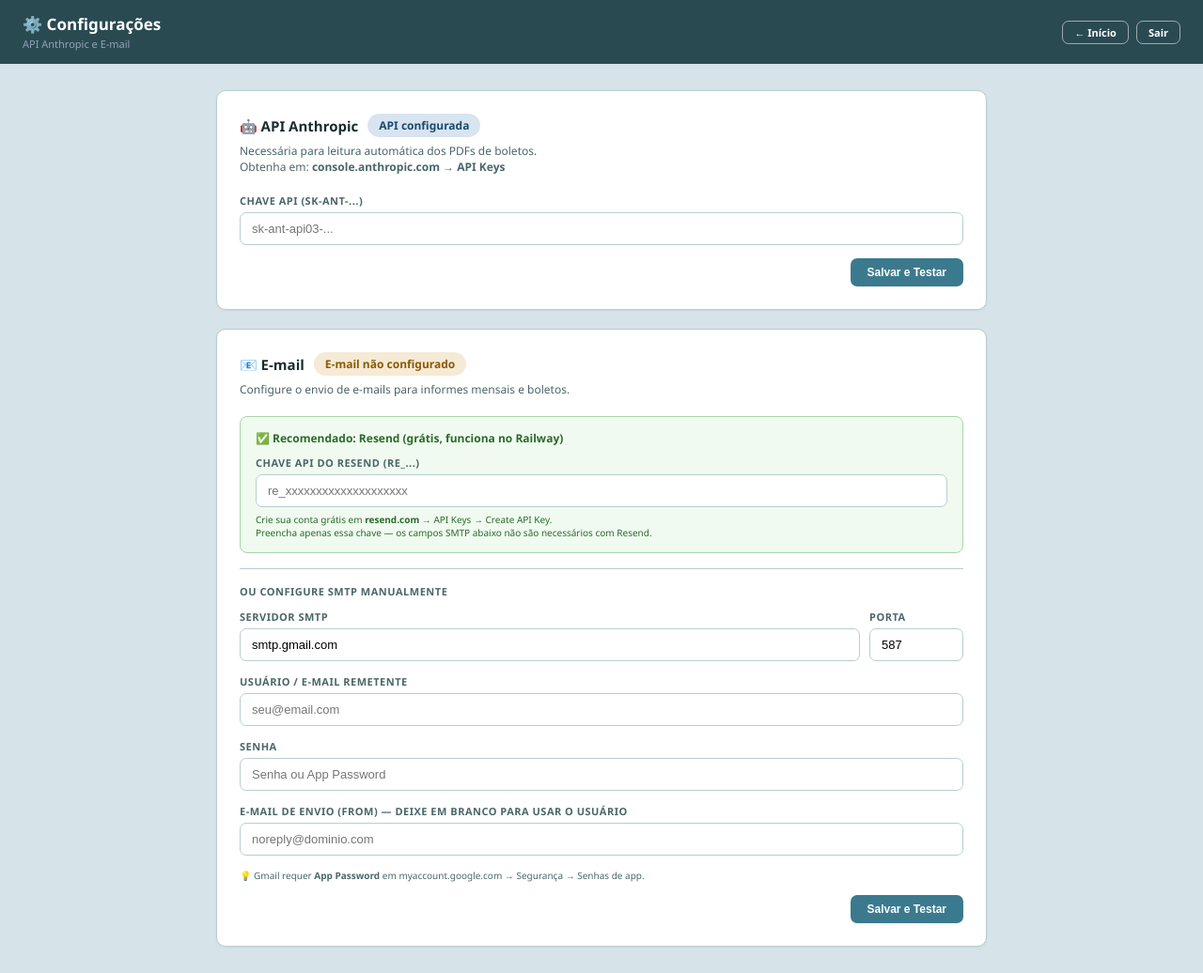
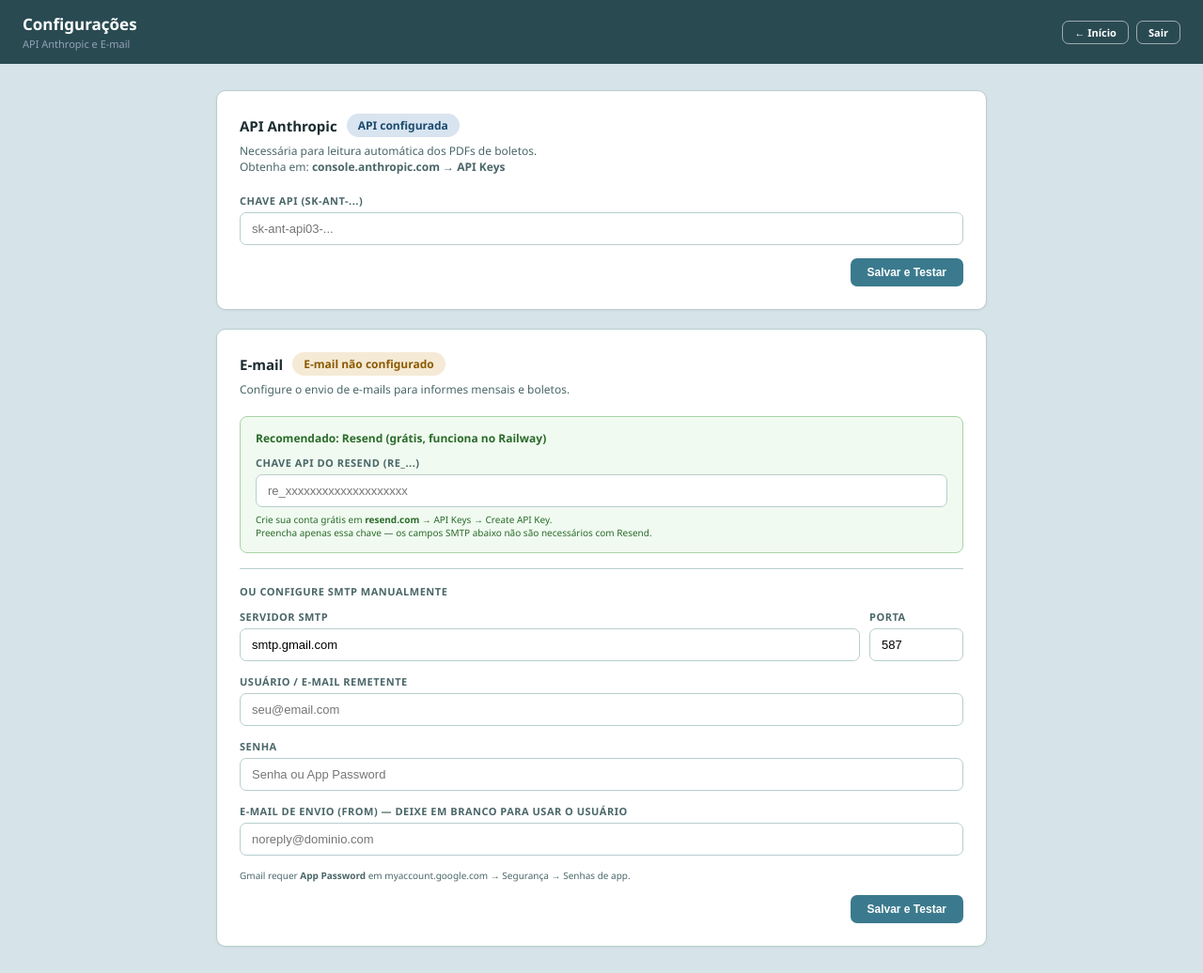
Before and after one commit to vithorafailde/sistema-boletos, a Flask app: page /configuracoes in a window 1280 px wide. Shown: the whole page at 94% size. Run offline with Flask 3, Linux system fonts and the light colour scheme; the visitor is signed in with stand-in values (Sample User, id 1).

Commit message:
remove todos os emojis da pagina de configuracoes

```diff
--- a/templates/configuracoes.html
+++ b/templates/configuracoes.html
@@ -48,7 +48,7 @@ body { font-family:'Segoe UI',Arial,sans-serif; background:var(--bg); color:var(
 
 <div class="header">
   <div>
-    <h1>⚙️ Configurações</h1>
+    <h1>Configurações</h1>
     <p>API Anthropic e E-mail</p>
   </div>
   <div class="header-actions">
@@ -62,7 +62,7 @@ body { font-family:'Segoe UI',Arial,sans-serif; background:var(--bg); color:var(
   <!-- ── API Anthropic ──────────────────────────────────────────────────── -->
   <div class="card">
     <div class="card-title">
-      🤖 API Anthropic
+      API Anthropic
       <span id="apiStatusBadge" class="status-badge {% if tem_api_key %}badge-api-ok{% else %}badge-api-nok{% endif %}">
         {% if tem_api_key %}API configurada{% else %}Sem API{% endif %}
       </span>
@@ -76,7 +76,7 @@ body { font-family:'Segoe UI',Arial,sans-serif; background:var(--bg); color:var(
       <input type="password" id="inputApiKey" class="form-input" placeholder="sk-ant-api03-...">
     </div>
     <div id="apiMsgErr" class="msg-err"></div>
-    <div id="apiMsgOk"  class="msg-ok">✓ API configurada com sucesso!</div>
+    <div id="apiMsgOk"  class="msg-ok">API configurada com sucesso!</div>
     <div style="display:flex;justify-content:flex-end;margin-top:4px">
       <button class="btn btn-primary" id="btnSalvarApi" onclick="salvarApi()">Salvar e Testar</button>
     </div>
@@ -85,7 +85,7 @@ body { font-family:'Segoe UI',Arial,sans-serif; background:var(--bg); color:var(
   <!-- ── E-mail ─────────────────────────────────────────────────────────── -->
   <div class="card">
     <div class="card-title">
-      📧 E-mail
+      E-mail
       <span id="smtpStatusBadge" class="status-badge {% if tem_smtp %}badge-ok{% else %}badge-nok{% endif %}">
         {% if tem_smtp %}E-mail configurado{% else %}E-mail não configurado{% endif %}
       </span>
@@ -96,7 +96,7 @@ body { font-family:'Segoe UI',Arial,sans-serif; background:var(--bg); color:var(
 
     <!-- Resend (recomendado) -->
     <div class="resend-box">
-      <div class="resend-box-title">✅ Recomendado: Resend (grátis, funciona no Railway)</div>
+      <div class="resend-box-title">Recomendado: Resend (grátis, funciona no Railway)</div>
       <div class="form-group" style="margin-bottom:4px">
         <label class="form-label">Chave API do Resend (re_...)</label>
         <input type="password" id="smtpResendKey" class="form-input" placeholder="re_xxxxxxxxxxxxxxxxxxxx">
@@ -133,11 +133,11 @@ body { font-family:'Segoe UI',Arial,sans-serif; background:var(--bg); color:var(
       <input type="email" id="smtpFrom" class="form-input" placeholder="noreply@dominio.com">
     </div>
     <div style="font-size:10px;color:var(--muted);margin-bottom:14px">
-      💡 Gmail requer <strong>App Password</strong> em myaccount.google.com → Segurança → Senhas de app.
+      Gmail requer <strong>App Password</strong> em myaccount.google.com → Segurança → Senhas de app.
     </div>
 
     <div id="smtpMsgErr" class="msg-err"></div>
-    <div id="smtpMsgOk"  class="msg-ok">✓ Conexão testada com sucesso! E-mail configurado.</div>
+    <div id="smtpMsgOk"  class="msg-ok">Conexão testada com sucesso! E-mail configurado.</div>
     <div style="display:flex;justify-content:flex-end;margin-top:4px">
       <button class="btn btn-primary" id="btnSalvarSmtp" onclick="salvarSmtp()">Salvar e Testar</button>
     </div>
--- a/templates/home.html
+++ b/templates/home.html
@@ -243,7 +243,7 @@ body::before {
   {% if is_admin %}
   <a href="/configuracoes" style="text-decoration:none;color:rgba(255,255,255,0.5);font-size:12px;display:flex;align-items:center;gap:6px;transition:color .15s" onmouseover="this.style.color='rgba(255,255,255,0.85)'" onmouseout="this.style.color='rgba(255,255,255,0.5)'">
     <svg viewBox="0 0 24 24" width="14" height="14" fill="none" stroke="currentColor" stroke-width="2"><circle cx="12" cy="12" r="3"/><path d="M19.4 15a1.65 1.65 0 00.33 1.82l.06.06a2 2 0 010 2.83 2 2 0 01-2.83 0l-.06-.06a1.65 1.65 0 00-1.82-.33 1.65 1.65 0 00-1 1.51V21a2 2 0 01-4 0v-.09A1.65 1.65 0 009 19.4a1.65 1.65 0 00-1.82.33l-.06.06a2 2 0 01-2.83-2.83l.06-.06A1.65 1.65 0 004.68 15a1.65 1.65 0 00-1.51-1H3a2 2 0 010-4h.09A1.65 1.65 0 004.6 9a1.65 1.65 0 00-.33-1.82l-.06-.06a2 2 0 012.83-2.83l.06.06A1.65 1.65 0 009 4.68a1.65 1.65 0 001-1.51V3a2 2 0 014 0v.09a1.65 1.65 0 001 1.51 1.65 1.65 0 001.82-.33l.06-.06a2 2 0 012.83 2.83l-.06.06A1.65 1.65 0 0019.4 9a1.65 1.65 0 001.51 1H21a2 2 0 010 4h-.09a1.65 1.65 0 00-1.51 1z"/></svg>
-    Configurações
+    Configuracoes
   </a>
   {% endif %}
 
--- a/templates/index.html
+++ b/templates/index.html
@@ -153,7 +153,7 @@ tfoot td { padding: 8px 10px; font-weight: 700; background: #EFF2F2; border-top:
     <a href="/reajustes" class="btn btn-outline btn-sm" style="color:#fff;border-color:#fff8;text-decoration:none">📈 Reajustes</a>
     <a href="/envio_boletos" class="btn btn-outline btn-sm" style="color:#fff;border-color:#fff8;text-decoration:none">📧 Envio</a>
     {% if is_admin %}
-    <a href="/configuracoes" class="btn btn-outline btn-sm" style="color:#fff;border-color:#fff8;text-decoration:none">⚙️ Configurações</a>
+    <a href="/configuracoes" class="btn btn-outline btn-sm" style="color:#fff;border-color:#fff8;text-decoration:none">Configurações</a>
     {% endif %}
     <a href="/logout" class="btn btn-outline btn-sm" style="color:#fff;border-color:#fff8;text-decoration:none">Sair</a>
   </div>
```
